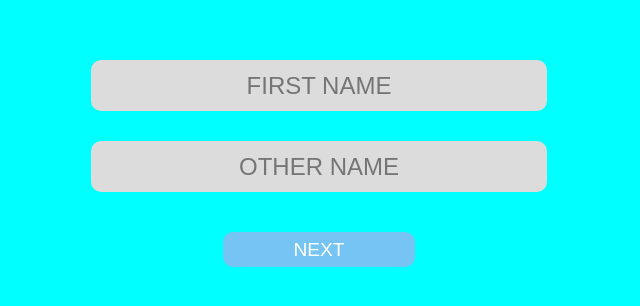
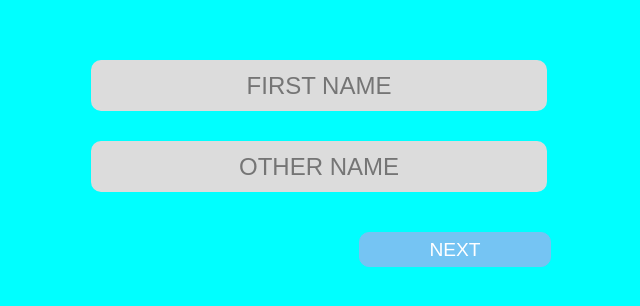
Before and after one commit to cupcakes439/React, a React (Create React App) app in the folder my-react/: page / in a window 1280 px wide. Shown: the part 180-486 px from the top of the page, without its empty margins (321-961 px from the left). Built offline with nearby package versions, Linux system fonts and the light colour scheme.

Commit message:
Made some changes to assignment.css

```diff
--- a/my-react/src/css/Assignment.css
+++ b/my-react/src/css/Assignment.css
@@ -36,5 +36,8 @@ button {
     align-items: center;
     margin-top: 30vh;
     margin-bottom: 30vh;
+}
 
+.btn {
+    margin-left: 17rem;
 }
```
